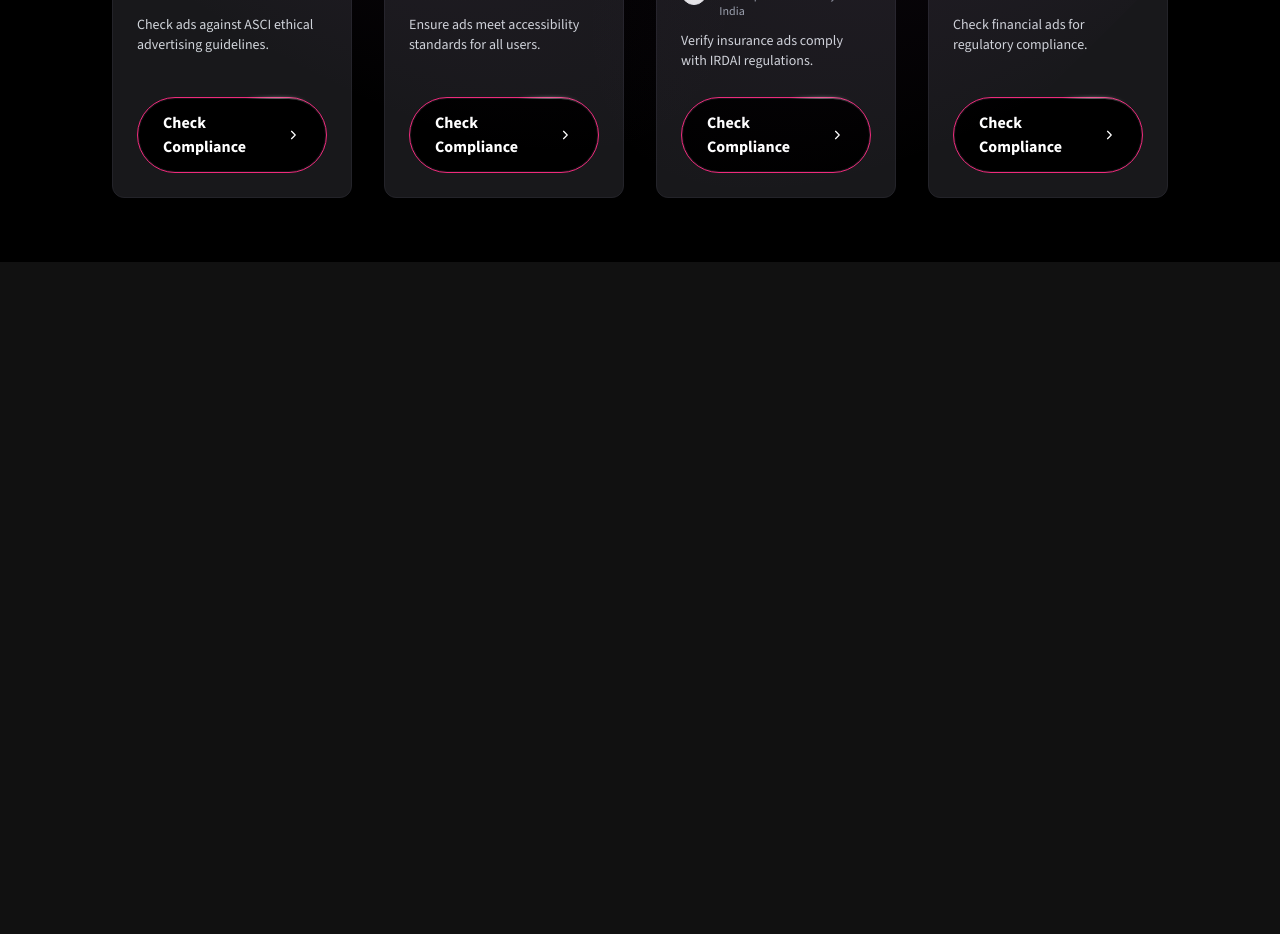
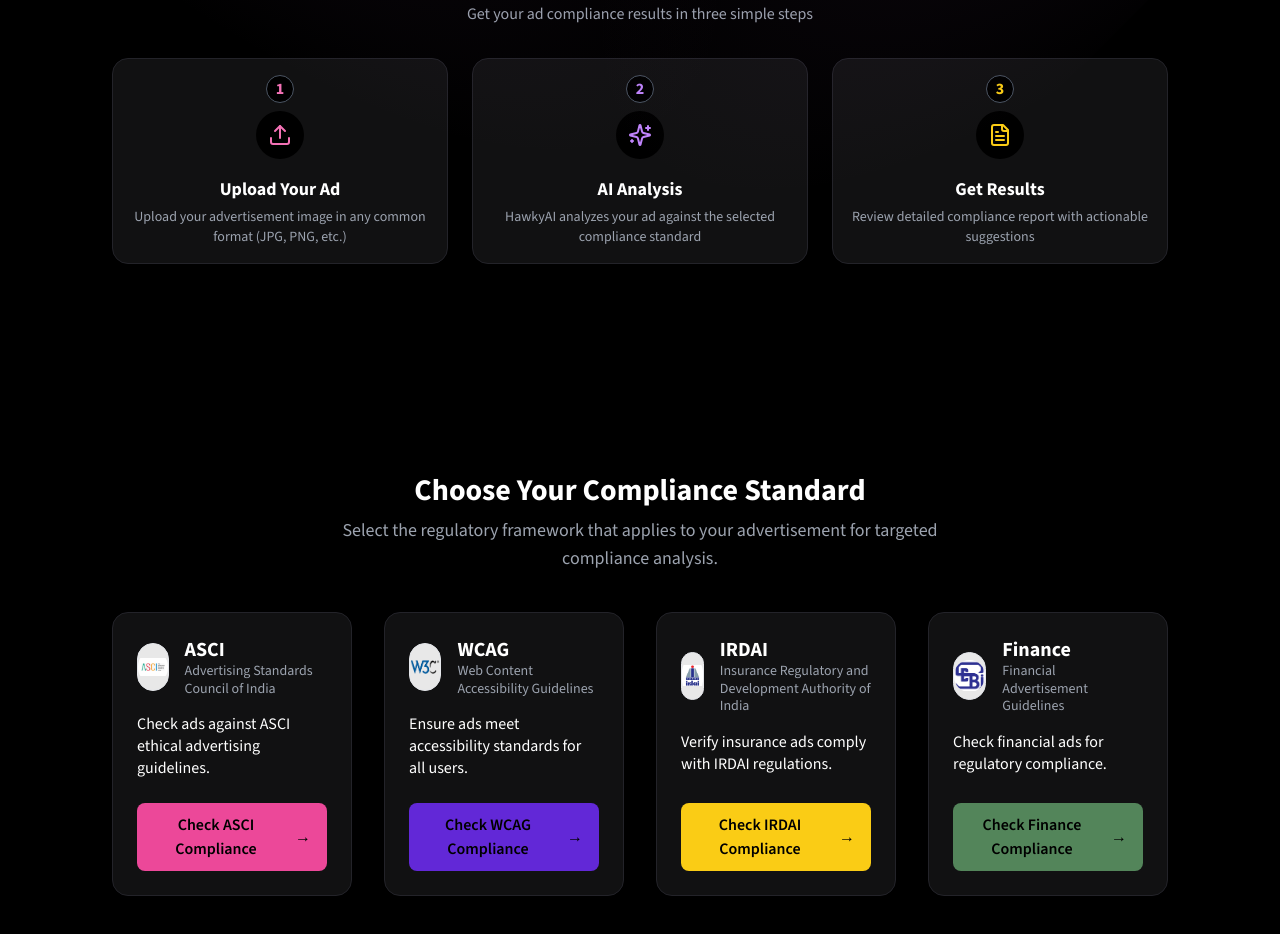
Before and after one commit to hawkyai/hawkyai-tools, a Next.js app: page /compliance in a window 1280 px wide. Shown: the part 560-1494 px from the top of the page. Before the commit the page ends 822 px from the top, so only its background shows below. Built offline with nearby package versions, Linux system fonts and the light colour scheme.

Commit message:
Updated UI for compliance

```diff
--- a/app/compliance/compliance-options.tsx
+++ b/app/compliance/compliance-options.tsx
@@ -1,80 +1,145 @@
 import type React from "react"
 import Link from "next/link"
 import { ScientificButton } from "@/components/scientific-button"
+import { Shield, Accessibility, FileText, DollarSign, Upload, Sparkles } from "lucide-react"
+
+const complianceOptions = [
+  {
+    title: "ASCI",
+    description: "Advertising Standards Council of India",
+    details: "Check ads against ASCI ethical advertising guidelines.",
+    href: "/compliance/asci",
+    imgSrc: "/Asci-logo.png",
+    imgAlt: "ASCI Logo",
+    iconBg: "bg-pink-900/20",
+    buttonColor: "bg-pink-500 hover:bg-pink-600 focus:ring-pink-500 text-black",
+    buttonText: "Check ASCI Compliance",
+  },
+  {
+    title: "WCAG",
+    description: "Web Content Accessibility Guidelines",
+    details: "Ensure ads meet accessibility standards for all users.",
+    href: "/compliance/wcag",
+    imgSrc: "/Wcag.png",
+    imgAlt: "WCAG Logo",
+    iconBg: "bg-purple-900/20",
+    buttonColor: "bg-purple-500 hover:bg-purple-600 focus:ring-purple-500 text-black",
+    buttonText: "Check WCAG Compliance",
+  },
+  {
+    title: "IRDAI",
+    description: "Insurance Regulatory and Development Authority of India",
+    details: "Verify insurance ads comply with IRDAI regulations.",
+    href: "/compliance/irdai",
+    imgSrc: "/IRDAI.jpg",
+    imgAlt: "IRDAI Logo",
+    iconBg: "bg-yellow-900/20",
+    buttonColor: "bg-yellow-400 hover:bg-yellow-500 focus:ring-yellow-400 text-black",
+    buttonText: "Check IRDAI Compliance",
+  },
+  {
+    title: "Finance",
+    description: "Financial Advertisement Guidelines",
+    details: "Check financial ads for regulatory compliance.",
+    href: "/compliance/finance",
+    imgSrc: "/sebi-logo.png",
+    imgAlt: "SEBI Logo",
+    iconBg: "bg-green-900/20",
+    buttonColor: "bg-green-500 hover:bg-green-600 focus:ring-green-500 text-black",
+    buttonText: "Check Finance Compliance",
+  },
+]
+
+function HowHawkyWorks() {
+  return (
+    <div className="w-full max-w-full px-4 sm:px-8 lg:px-28 mx-auto mb-10 pt-10 pb-10">
+      <h2 className="text-2xl md:text-3xl font-extrabold text-white text-center mb-2">How Compliance Checker Works</h2>
+      <p className="text-base text-gray-400 text-center mb-8 max-w-2xl mx-auto">Get your ad compliance results in three simple steps</p>
+      <div className="flex flex-col gap-6 md:flex-row md:gap-6 w-full justify-center items-stretch">
+        {/* Step 1 */}
+        <div className="relative flex-1 bg-[#111112] rounded-2xl border border-[#232329] p-4 flex flex-col items-center text-center min-w-0 max-w-[350px] mx-auto shadow-md">
+          <span className="absolute left-1/2 -top-5 -translate-x-1/2 md:static md:translate-x-0 md:mb-2 flex items-center justify-center w-7 h-7 rounded-full border border-gray-600 bg-black text-pink-400 font-bold text-base">1</span>
+          <div className="w-12 h-12 rounded-full bg-black flex items-center justify-center mb-4 mt-4 md:mt-0">
+            <Upload className="w-6 h-6 text-pink-400" />
+          </div>
+          <h3 className="text-lg font-bold text-white mb-1">Upload Your Ad</h3>
+          <p className="text-gray-400 text-sm">Upload your advertisement image in any common format (JPG, PNG, etc.)</p>
+        </div>
+        {/* Step 2 */}
+        <div className="relative flex-1 bg-[#111112] rounded-2xl border border-[#232329] p-4 flex flex-col items-center text-center min-w-0 max-w-[350px] mx-auto shadow-md">
+          <span className="absolute left-1/2 -top-5 -translate-x-1/2 md:static md:translate-x-0 md:mb-2 flex items-center justify-center w-7 h-7 rounded-full border border-gray-600 bg-black text-purple-400 font-bold text-base">2</span>
+          <div className="w-12 h-12 rounded-full bg-black flex items-center justify-center mb-4 mt-4 md:mt-0">
+            <Sparkles className="w-6 h-6 text-purple-400" />
+          </div>
+          <h3 className="text-lg font-bold text-white mb-1">AI Analysis</h3>
+          <p className="text-gray-400 text-sm">HawkyAI analyzes your ad against the selected compliance standard</p>
+        </div>
+        {/* Step 3 */}
+        <div className="relative flex-1 bg-[#111112] rounded-2xl border border-[#232329] p-4 flex flex-col items-center text-center min-w-0 max-w-[350px] mx-auto shadow-md">
+          <span className="absolute left-1/2 -top-5 -translate-x-1/2 md:static md:translate-x-0 md:mb-2 flex items-center justify-center w-7 h-7 rounded-full border border-gray-600 bg-black text-yellow-400 font-bold text-base">3</span>
+          <div className="w-12 h-12 rounded-full bg-black flex items-center justify-center mb-4 mt-4 md:mt-0">
+            <FileText className="w-6 h-6 text-yellow-400" />
+          </div>
+          <h3 className="text-lg font-bold text-white mb-1">Get Results</h3>
+          <p className="text-gray-400 text-sm">Review detailed compliance report with actionable suggestions</p>
+        </div>
+      </div>
+
+    </div>
+  )
+}
 
 export default function ComplianceOptions() {
   return (
-    <div className="w-full max-w-full px-4 sm:px-8 lg:px-28 mx-auto py-0 mb-16">
-      {/* <h2 className="text-3xl text-white font-extrabold mb-12 text-center">Choose a Compliance Standard</h2> */}
-
-      <div className="grid grid-cols-1 sm:grid-cols-2 lg:grid-cols-4 gap-6 md:gap-8">
-        <ComplianceCard
-          title="ASCI Checker"
-          description="Advertising Standards Council of India"
-          imgSrc="/Asci-logo.png"
-          imgAlt="ASCI Logo"
-          href="/compliance/asci"
-          details="Check ads against ASCI ethical advertising guidelines."
-        />
-
-        <ComplianceCard
-          title="WCAG Checker"
-          description="Web Content Accessibility Guidelines"
-          imgSrc="/Wcag.png"
-          imgAlt="WCAG Logo"
-          href="/compliance/wcag"
-          details="Ensure ads meet accessibility standards for all users."
-        />
-
-        <ComplianceCard
-          title="IRDAI Checker"
-          description="Insurance Regulatory and Development Authority of India"
-          imgSrc="/Irdai-logo.webp"
-          imgAlt="IRDAI Logo"
-          href="/compliance/irdai"
-          details="Verify insurance ads comply with IRDAI regulations."
-        />
-
-        <ComplianceCard
-          title="SEBI Checker"
-          description="Financial Advertisement Guidelines"
-          imgSrc="/sebi-logo.png"
-          imgAlt="SEBI Logo"
-          href="/compliance/finance"
-          details="Check financial ads for regulatory compliance."
-        />
+    <>
+      <HowHawkyWorks />
+      <div className="w-full max-w-full px-4 sm:px-8 lg:px-28 mx-auto py-0 mb-16 mt-32">
+        <div className="text-center mb-10">
+          <h1 className="text-2xl md:text-3xl font-extrabold text-white mb-2">Choose Your Compliance Standard</h1>
+          <h2 className="text-base md:text-lg text-gray-400 font-normal max-w-2xl mx-auto">Select the regulatory framework that applies to your advertisement for targeted compliance analysis.</h2>
+        </div>
+        <div className="grid grid-cols-1 xs:grid-cols-2 sm:grid-cols-2 md:grid-cols-3 lg:grid-cols-4 gap-6 md:gap-8">
+          {complianceOptions.map((option) => (
+            <ComplianceCard key={option.title} {...option} />
+          ))}
+        </div>
       </div>
-    </div>
+    </>
   )
 }
 
 interface ComplianceCardProps {
   title: string
   description: string
+  details: string
+  href: string
   imgSrc: string
   imgAlt: string
-  href: string
-  details: string
+  iconBg: string
+  buttonColor: string
+  buttonText: string
 }
 
-function ComplianceCard({ title, description, imgSrc, imgAlt, href, details }: ComplianceCardProps) {
+function ComplianceCard({ title, description, details, href, imgSrc, imgAlt, iconBg, buttonColor, buttonText }: ComplianceCardProps) {
   return (
-    <div className="bg-[#18181b] rounded-xl shadow-lg flex flex-col p-4 sm:p-6 min-h-[240px] sm:min-h-[280px] border border-[#232329] w-full max-w-full">
-      <div className="flex items-center mb-3">
-        <div className="bg-white/90 p-0 rounded-full mr-3 flex items-center justify-center w-12 h-12 overflow-hidden border border-gray-200">
-          <img src={imgSrc} alt={imgAlt} className="w-8 h-8 object-contain rounded" />
+    <div className="bg-[#111112] rounded-2xl shadow-lg flex flex-col p-6 min-h-[260px] border border-[#232329] w-full max-w-full transition hover:shadow-xl hover:border-gray-600/40">
+      <div className="flex items-center mb-4">
+        <div className={`rounded-full w-12 h-12 flex items-center justify-center mr-4 bg-white/90 border border-gray-200`}>
+          <img src={imgSrc} alt={imgAlt} className="w-8 h-8 object-contain rounded-full" />
         </div>
         <div>
-          <h3 className="text-lg font-bold text-white">{title}</h3>
-          <p className="text-gray-400 text-xs font-medium">{description}</p>
+          <h3 className="text-xl font-extrabold text-white leading-tight">{title}</h3>
+          <p className="text-gray-400 text-sm font-medium leading-tight">{description}</p>
         </div>
       </div>
-
-      <p className="text-gray-300 mb-6 flex-grow text-sm font-normal">{details}</p>
-
-      <ScientificButton href={href}>
-        Check Compliance
-      </ScientificButton>
+      <p className="text-white text-base font-normal mb-6 flex-grow leading-snug">{details}</p>
+      <Link href={href} className="mt-auto">
+        <button
+          className={`w-full rounded-lg px-4 py-2.5 font-semibold text-base flex items-center justify-center gap-2 transition-colors duration-200 focus:outline-none focus:ring-2 focus:ring-offset-2 ${buttonColor}`}
+        >
+          {buttonText} <span className="ml-2">→</span>
+        </button>
+      </Link>
     </div>
   )
 }
```
